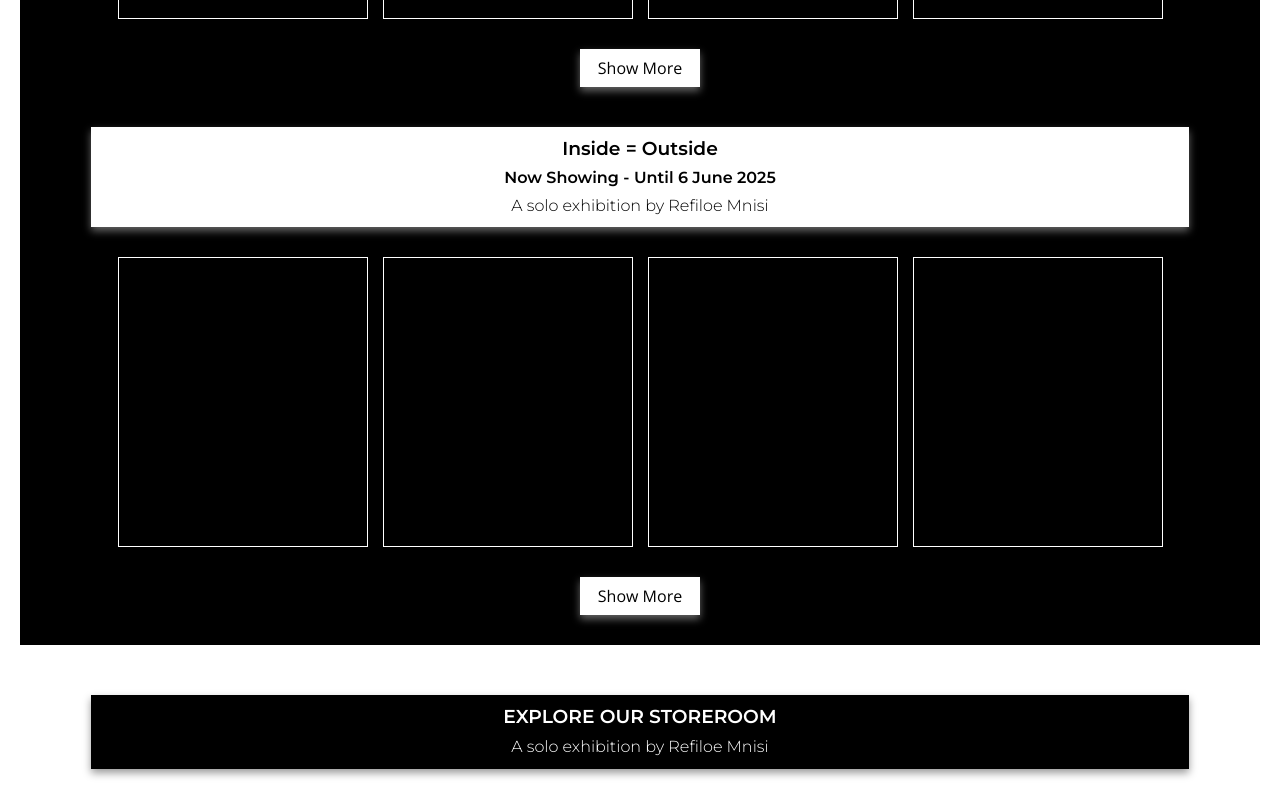
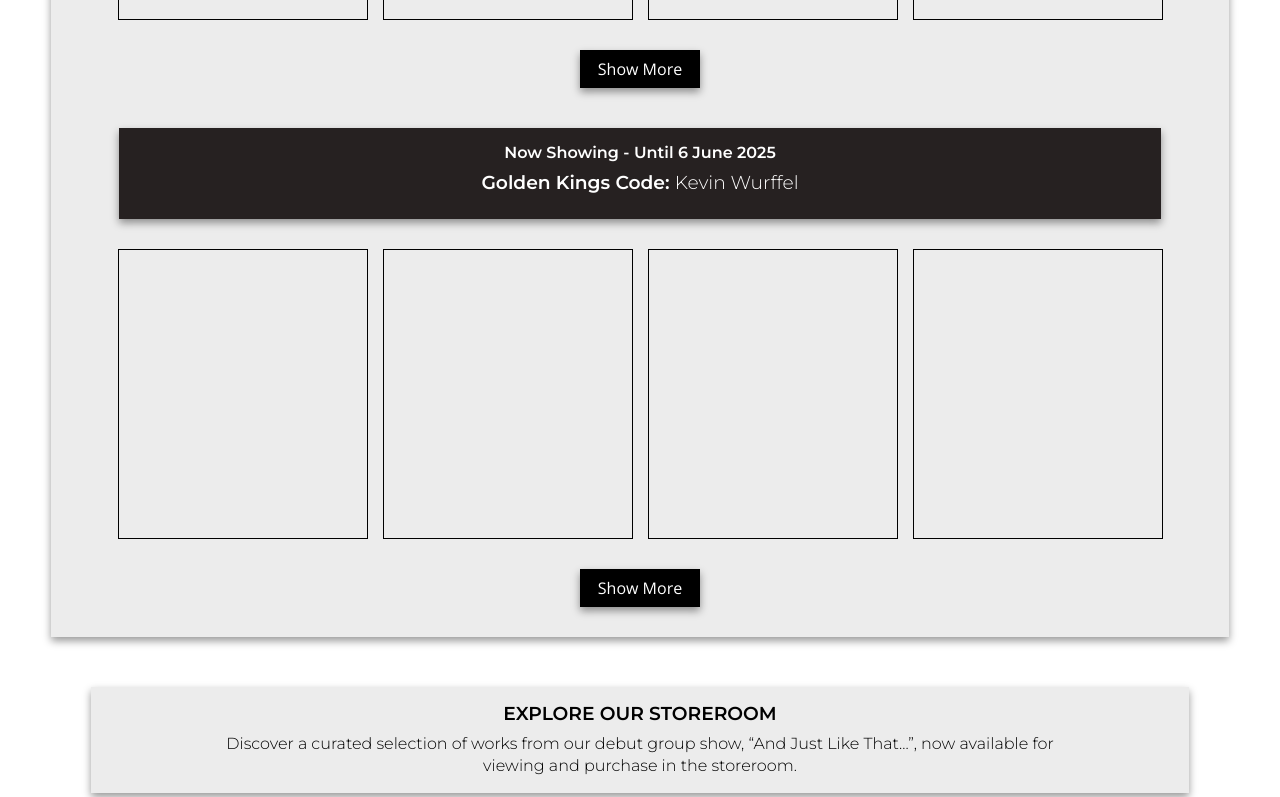
Before and after one commit to Lebo-Madikane/dweba-art-and-cafe, a Next.js app: page /galleryPage in a window 1280 px wide. Shown: the part 1140-1937 px from the top of the page. Built offline with nearby package versions, Linux system fonts and the light colour scheme.

Commit message:
work on galleryPage theme

```diff
--- a/src/pages/galleryPage.js
+++ b/src/pages/galleryPage.js
@@ -21,9 +21,8 @@ const GalleryGrid = () => (
         </div>
         <div className={`${styles.gallerySection} ${styles.gallerySectionMid}`}>
             <div className={`${styles.galleryHeader} ${styles.galleryHeaderMid}`}>
-                <h3>Inside = Outside</h3>
                 <h4>Now Showing - Until 6 June 2025</h4>
-                <p>A solo exhibition by Refiloe Mnisi</p>
+                <h3>The Reading Man: <span>Julius Badatu</span></h3>
             </div>
             <div className={`${styles.galleryGrid} ${styles.galleryGridMid}`}>
                 <div className={styles["artwork"]}></div>
@@ -33,9 +32,8 @@ const GalleryGrid = () => (
             </div>
             <div className={`${styles.galleryShowMoreBtn} ${styles.galleryShowMoreBtnMid}`}>Show More</div>
             <div className={`${styles.galleryHeader} ${styles.galleryHeaderMid}`}>
-                <h3>Inside = Outside</h3>
                 <h4>Now Showing - Until 6 June 2025</h4>
-                <p>A solo exhibition by Refiloe Mnisi</p>
+                <h3>Golden Kings Code: <span>Kevin Wurffel</span></h3>
             </div>
             <div className={`${styles.galleryGrid} ${styles.galleryGridMid}`}>
                 <div className={styles["artwork"]}></div>
@@ -48,7 +46,7 @@ const GalleryGrid = () => (
         <div className={styles.gallerySection}>
             <div className={styles.galleryHeader}>
                 <h3>EXPLORE OUR STOREROOM</h3>
-                <p>A solo exhibition by Refiloe Mnisi</p>
+                <p>Discover a curated selection of works from our debut group show, “And Just Like That...”, now available for viewing and purchase in the storeroom.</p>
             </div>
             <div className={styles.galleryGrid}>
                 <div className={styles["artwork"]}></div>
--- a/src/styles/pages/galleryPage.module.scss
+++ b/src/styles/pages/galleryPage.module.scss
@@ -10,14 +10,20 @@
         .galleryHeader {
             width: 90%;
             margin: 20px auto;
-            padding: 10px;
+            padding: 15px;
             text-align: center;
             box-shadow: 0 4px 8px rgba(0, 0, 0, 0.4);
-            background-color: #000000;
+            background-color: #ececec;
             color: #ffffff;
 
             h4,h3 {
-                color: #ffffff;
+                color: #000000;
+            }
+
+            p {
+                width: 80%;
+                margin: 0px auto;
+                color: #000000;
             }
         }
 
@@ -51,15 +57,17 @@
     }
 
     .gallerySectionMid {
-        background-color: #000;
+        width: 95%;
+        background-color: #ececec;
+        box-shadow: 0 4px 8px rgba(0, 0, 0, 0.4);
 
         .galleryHeaderMid {
             margin-top: 40px;
-            background-color: #ffffff;
-            box-shadow: 0 4px 8px rgba(255, 255, 255, 0.4);
+            background-color: #262121;
+            box-shadow: 0 4px 8px rgba(0, 0, 0, 0.4);
 
             h4, h3, p {
-                color: #000000;
+                color: #ffffff;
             }
         }
 
@@ -67,19 +75,8 @@
             .artwork {
                 width: 250px;
                 height: 290px;
-                border: 1px solid rgb(255, 255, 255);
+                border: 1px solid rgb(0, 0, 0);
             }
-        }
-
-        .galleryShowMoreBtn {
-            width: 120px;
-            padding: 8px;
-            margin: 20px auto;
-            text-align: center;
-            color: #000000;
-            background-color: #ffffff;
-            box-shadow: 0 4px 8px rgba(255, 255, 255, 0.4);
-            cursor: pointer;
         }
     }
 }
```
Also changed, not shown: src/styles/components/Gallery.module.scss (+0 -37 lines).
